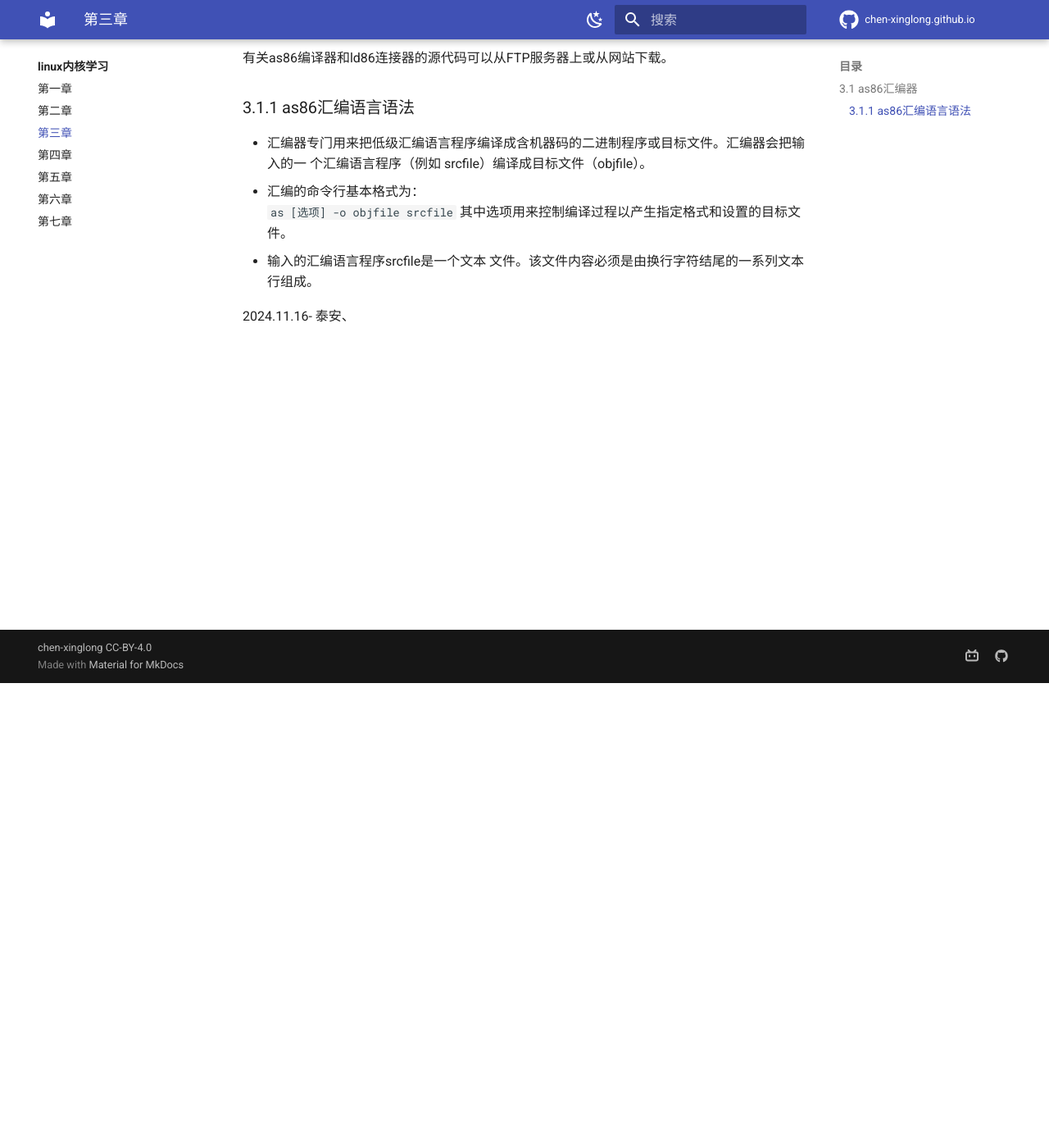
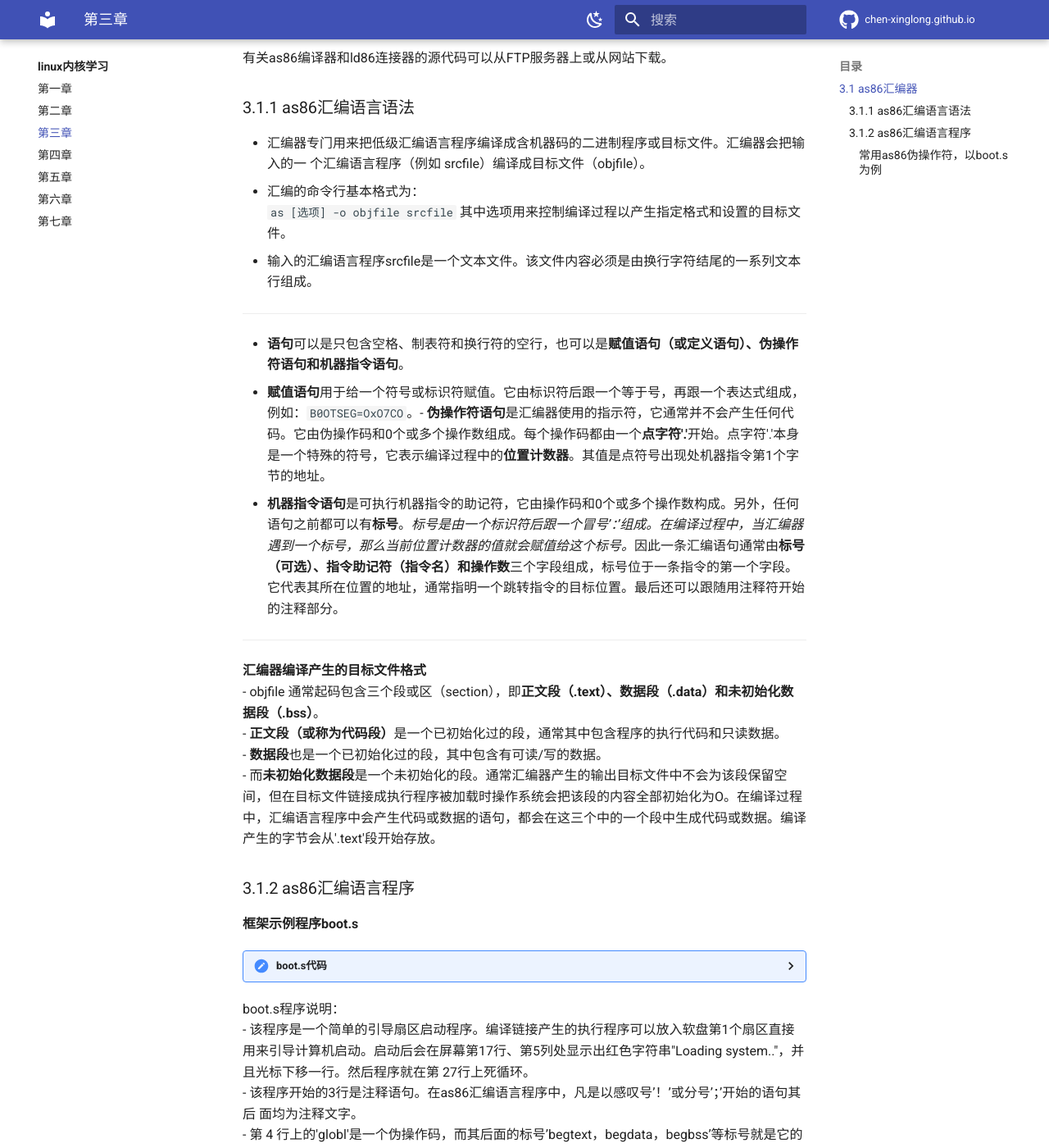
Before and after one commit to chen-xinglong/chen-xinglong.github.io, an MkDocs documentation site: the page built from docs/linux011/p3.md, in a window 1280 px wide and 1400 px high, scrolled down 567 px. Shown: the whole window at 82% size. Built offline with MkDocs 1.6.1 and Material for MkDocs 9.7.7, drawn with Linux system fonts in a browser that asks for light colours; comment, search, counter and statistics services are not loaded; some of the changed text lies outside the part shown.

Commit message:
add p3.md

```diff
--- a/docs/linux011/p3.md
+++ b/docs/linux011/p3.md
@@ -23,13 +23,93 @@ Linux 0.1x系统是用来两种汇编器(Assembler)：
 个汇编语言程序（例如 srcfile）编译成目标文件（objfile）。
 - 汇编的命令行基本格式为：
 `as [选项] -o objfile srcfile`  其中选项用来控制编译过程以产生指定格式和设置的目标文件。
-- 输入的汇编语言程序srcfile是一个文本
-文件。该文件内容必须是由换行字符结尾的一系列文本行组成。
+- 输入的汇编语言程序srcfile是一个文本文件。该文件内容必须是由换行字符结尾的一系列文本行组成。
+
+----
+
+- **语句**可以是只包含空格、制表符和换行符的空行，也可以是**赋值语句（或定义语句）、伪操作符语句和机器指令语句**。
+- **赋值语句**用于给一个符号或标识符赋值。它由标识符后跟一个等于号，再跟一个表达式组成，例如：`B0OTSEG=OxO7CO`。- **伪操作符语句**是汇编器使用的指示符，它通常并不会产生任何代码。它由伪操作码和0个或多个操作数组成。每个操作码都由一个**点字符'.'**开始。点字符'.'本身是一个特殊的符号，它表示编译过程中的**位置计数器**。其值是点符号出现处机器指令第1个字节的地址。
+- **机器指令语句**是可执行机器指令的助记符，它由操作码和0个或多个操作数构成。另外，任何语句之前都可以有**标号**。*标号是由一个标识符后跟一个冒号’：’组成。在编译过程中，当汇编器遇到一个标号，那么当前位置计数器的值就会赋值给这个标号。*因此一条汇编语句通常由**标号（可选）、指令助记符（指令名）和操作数**三个字段组成，标号位于一条指令的第一个字段。它代表其所在位置的地址，通常指明一个跳转指令的目标位置。最后还可以跟随用注释符开始的注释部分。
+
+---
+
+**汇编器编译产生的目标文件格式**
+- objfile 通常起码包含三个段或区（section），即**正文段（.text）、数据段（.data）和未初始化数据段（.bss）**。
+- **正文段（或称为代码段）**是一个已初始化过的段，通常其中包含程序的执行代码和只读数据。
+- **数据段**也是一个已初始化过的段，其中包含有可读/写的数据。
+- 而**未初始化数据段**是一个未初始化的段。通常汇编器产生的输出目标文件中不会为该段保留空间，但在目标文件链接成执行程序被加载时操作系统会把该段的内容全部初始化为O。在编译过程中，汇编语言程序中会产生代码或数据的语句，都会在这三个中的一个段中生成代码或数据。编译产生的字节会从'.text'段开始存放。
+
+### 3.1.2 as86汇编语言程序
+
+**框架示例程序boot.s**
+<details>
+  <summary>boot.s代码</summary>
+1!
+2!boot.s -－bootsect.s 的框架程序。用代码 0x07 替换串 msg1 中1字符，然后在屏幕第1行上显示。
+3!
+4 .globl begtext, begdata, begbss, endtext, enddata, endbss !全局标识符，供ld86 链接使用；
+5.text   !正文段;
+6 begtext:
+7.data !数据段;
+8 begdata:
+9.bss !未初始化数据段;
+10 begbss:
+11.text !正文段;
+12 B00TSEG = 0x07c0
+！BIOS 加载 bootsect 代码的原始段地址;
+13
+14 entry start
+！告知链接程序，程序从 start 标号处开始执行。
+15 start:
+16 jmpi go, BOOTSEG
+！段间跳转。INITSEG指出跳转段地址，标号 go 是偏移地址。
+17 go: mov ax, cs
+！段寄存器 cs 值-->ax，用于初始化数据段寄存器 ds 和 es。
+18 mov ds, ax
+19 mov es,ax
+20 mov [msg1+17], ah
+！0x07-->替换字符串中1个点符号，喇叭将会鸣一声。
+21 mov cx, #20
+！共显示20个字符，包括回车换行符。
+22 mov dx,#0x1004  !字符串将显示在屏幕第17行、第5列处。
+23 mov bx, #0x000c
+！字符显示属性（红色）。
+24 mov bp, #msgl
+指向要显示的字符串（中断调用要求）。
+25 mov ax, #0x1301
+写字符串并移动光标到串结尾处。
+26 int 0x10
+！BI0S 中断调用0x10，功能0x13，子功能01。
+27 loopl: jmp loopl
+！死循环。
+28 msgl: .ascii "Loading system . ！调用BIOS中断显示的信息。共2O个ASCII码字符。
+29 .byte 13,10
+30 .org 510
+！表示以后语句从地址510(0x1FE)开始存放。
+31 .word 0xAA55
+！有效引导扇区标志，供BIOS 加载引导扇区使用。
+32 .text
+33 endtext:
+34 .data
+35 enddata:
+36 .bss
+37 endbss:
+</details>
 
 
+boot.s程序说明：
+- 该程序是一个简单的引导扇区启动程序。编译链接产生的执行程序可以放入软盘第1个扇区直接用来引导计算机启动。启动后会在屏幕第17行、第5列处显示出红色字符串"Loading system.."，并且光标下移一行。然后程序就在第 27行上死循环。
+- 该程序开始的3行是注释语句。在as86汇编语言程序中，凡是以感叹号’！’或分号’；’开始的语句其后
+面均为注释文字。
+- 第 4 行上的'globl'是一个伪操作码，而其后面的标号’begtext，begdata，begbss’等标号就是它的操作数。标号是后面带冒号的标识符，例如第6行上的'begtext：’。但是在引用一个标号时无须带冒号。
 
 
+---
 
+#### 常用as86伪操作符，以boot.s为例
+
+- '.globl'是汇编指示符（或称为汇编伪指令、伪操作符），后跟0个或多个操作数组成。用于定义所后的标号标识符是外部的或全局的，并且即使不使用也强制引入。 'golbl'后面的标号'begtext,begdata...'等为其操作数。引用一个标号时无须带冒号。
+- 第5到11行除了定义了3个标号，还定义了3个伪操作符:'.text'、‘.data’、‘.bbs’。他们分别对应汇编程序编译产生目标文件中的3个段，即正文段、数据段和未初始化数据段。'.text'用于标识正文段的开始位置，并把切换到text段；'.data'用于标识数据段的开始位置，并把当前段切换到data段；而'.bbs'则用于标识一个未初始化的数据段的开始，并把当前段改变成bbs段。因此5--11行用于在每个段中定义一个标号，最后再切换到text段开始编写随后的代码。 示例程序实际不分段。
 
 
 
```
